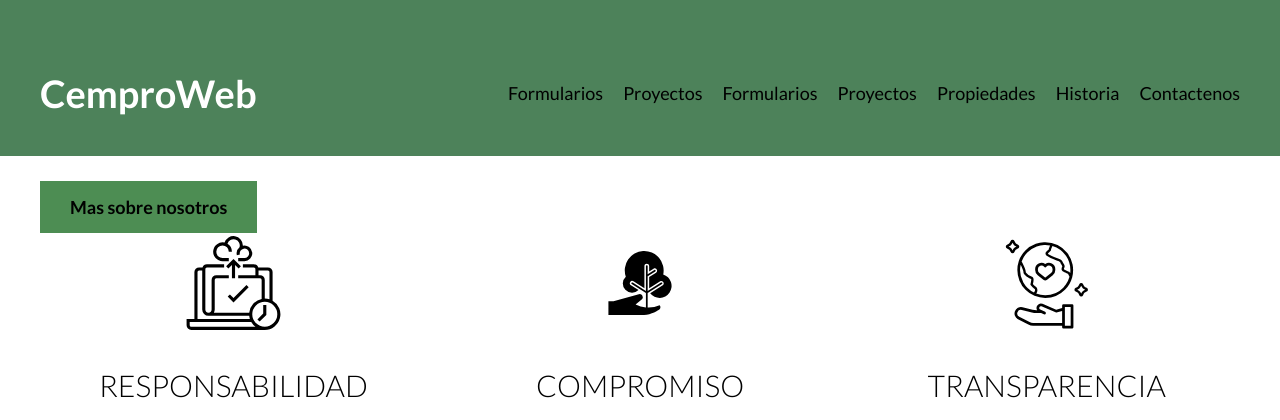
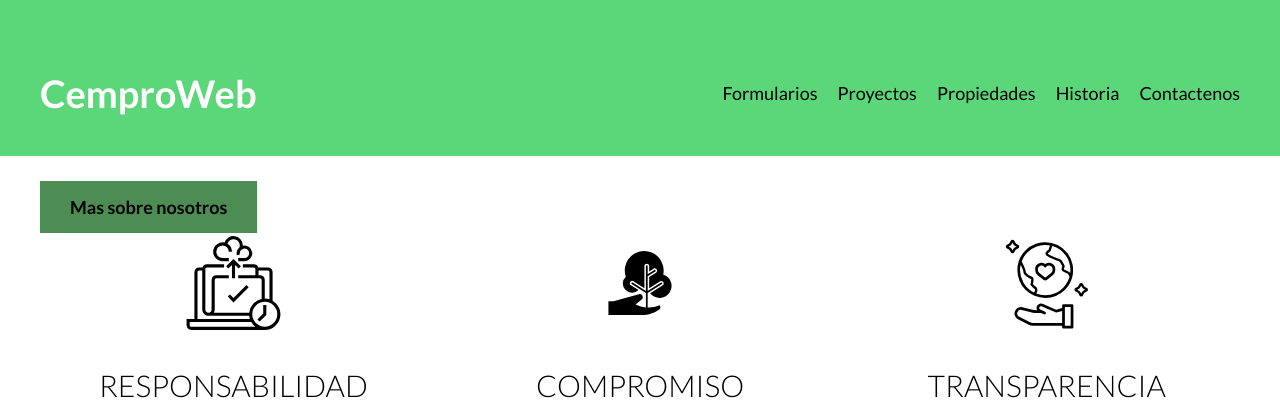
Before and after one commit to Jeanka477/cemproWeb, a PHP site: page / in a window 1280 px wide. Shown: the top 420 px of the page. Run offline with PHP 8.4, Linux system fonts and the light colour scheme.

Commit message:
cambios Cemprodeca hoy

```diff
--- a/index.html
+++ b/index.html
@@ -18,8 +18,7 @@
 
                 </a>
                 <nav class="navegacion">
-                    <a href="formularios.html">Formularios</a>
-                    <a href="proyectos.html">Proyectos</a>
+
                     <a href="formularios.html">Formularios</a>
                     <a href="proyectos.html">Proyectos</a>
                     <a href="propiedades.html">Propiedades</a>
@@ -189,7 +188,7 @@
 
     </section>
     <section class="seccion contenedor">
-        <h2> Proyectos Realizados por cemprodeca </h2>
+        <h2> Proyectos financiados por cemprodeca </h2>
         <div class="contenedor-anuncios">
             <div class="anuncio">
 
--- a/src/scss/layout/_footer.scss
+++ b/src/scss/layout/_footer.scss
@@ -1,6 +1,6 @@
 .footer{
     padding: 2 0;
-    background-color: #4d825a;
+    background-color: #2cd656;
     .contenedor-footer{
         padding-top:  2rem;
     }
--- a/src/scss/layout/_header.scss
+++ b/src/scss/layout/_header.scss
@@ -6,7 +6,7 @@
  //   background-image: url(../img/CemprodecaFondo.jpg);
 //}
 .header{
-    background-color: #4d825a;
+    background-color: #5bd77a;
     padding: 1 rem 0 3 0;
 
     &.inicio {
```
Also changed, not shown: build/css/app.css, 1 other file.
